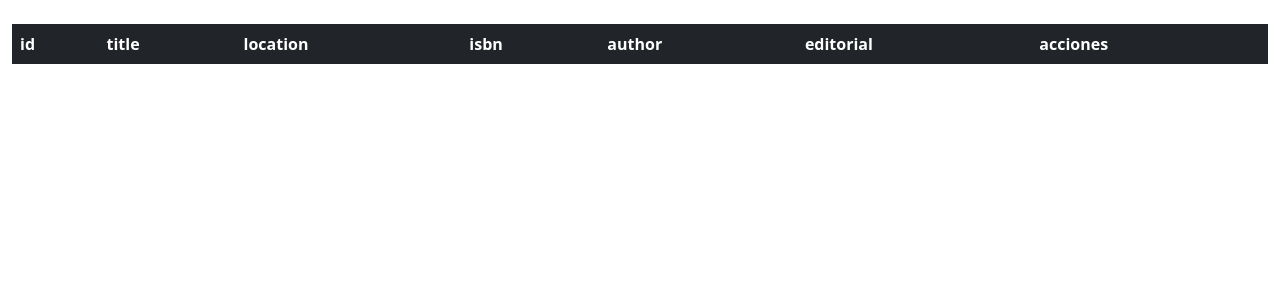
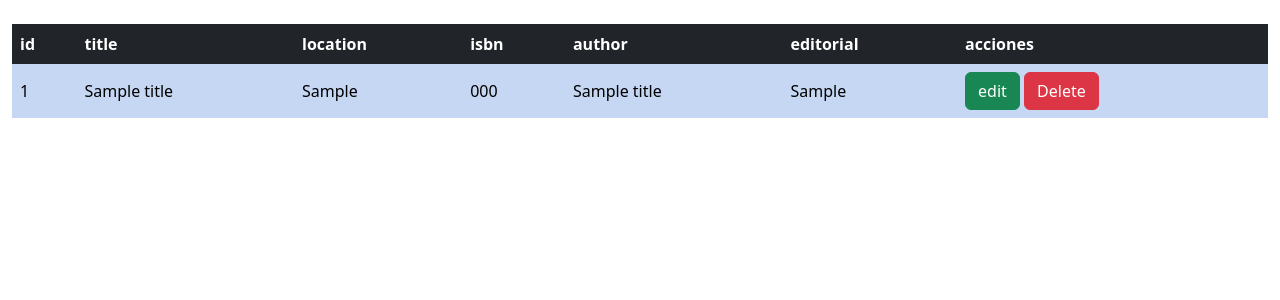
Before and after one commit to tz-tz-tz/dmonzon76, a Flask app: page /Books/books in a window 1280 px wide. Shown: the part 56-356 px from the top of the page. Run offline with Flask 3, Linux system fonts and the light colour scheme; tables that the repository leaves empty or names only in its code hold one stand-in row (values such as "Sample post"); lists and menus that the app fills with data are empty; some libraries are stand-ins or nearby versions.

Commit message:
modificCION 2/9

```diff
--- a/app/app.py
+++ b/app/app.py
@@ -1,40 +1,39 @@
-from flask import Flask
-from flask import render_template
+from flask import Flask, render_template, request, redirect, url_for
 from flask_mysqldb import MySQL
-from flask import request, redirect, url_for
 
 app = Flask(__name__)
 
-#MYSQL connection
+# MYSQL connection
 app.config['MYSQL_HOST'] = 'localhost'
 app.config['MYSQL_USER'] = 'root'
 app.config['MYSQL_PASSWORD'] = ''
-app.config['MYSQL_db'] = 'biblos12'
+app.config['MYSQL_DB'] = 'biblos12'
 mysql = MySQL(app)
 
-#settings
+# Settings
 app.secret_key = 'mysecretkey'
+
 
 @app.route('/')
 def index():
     return render_template('Books/index.html')
 
 
-@app.route('/Books/books')
+@app.route('/Books/books', methods=['GET', 'POST'])
 def books():
     try:
         cur = mysql.connection.cursor()
-        cur.execute('USE biblos12')  # Select the database
+        #cur.execute('USE biblos12')  # Select the database
         cur.execute('SELECT * FROM titles')
         data = cur.fetchall()
-        #print(data)  # For debugging purposes
-        return render_template('Books/books.html')
+        print(data)  # For debugging purposes
+        return render_template('Books/books.html', titles=data)
     except Exception as e:
         # Handle the exception (e.g., log it or return an error page)
         return f"Error: {str(e)}"
 
 
-@app.route("/Books/addbooks", methods=['GET','POST'])
+@app.route("/Books/addbooks", methods=['GET', 'POST'])
 def addbooks():
     if request.method == 'POST':
         title = request.form['title']
@@ -47,47 +46,51 @@ def addbooks():
         return redirect(url_for('index'))
 
 
+@app.route('/edit_book/<id>')
+def edit_book(id):
+    cur = mysql.connection.cursor()
+    cur.execute("SELECT * FROM users WHERE id = %s", (id,))
+    data = cur.fetchall()
+    print(data[0])
+    return render_template('Books/edit_book.html', book = data[0])
+
+@app.route('/update/<id>')
+def update_title(id):
+    if request.method == 'POST':
+        title = request.form['title']
+        location = request.form['location']
+        isbn = request.form['isbn']
+        cur = mysql.connection.cursor()
+        data = cur.fetchall()
+        cur.execute("""
+        UPDATE titles
+        SET title = %s
+            location = %s
+            isbn = %s
+        WHERE id = %s
+        """,(title, location, isbn, id))
+        mysql.connection.commit()
+        print(data)  # For debugging purposes
+        return render_template('Books/books.html', titles=data)
 
 
-@app.route('/edit')
-def edit_book():
-    return render_template('Books/edit_book.html')
-
-
-@app.route('/delete/<string:id>')
+@app.route("/delete_book/<int:id>", methods=['GET', 'POST'])
 def delete_book(id):
     try:
         cur = mysql.connection.cursor()
         cur.execute('USE biblos12')  # Select the database
-        cur.execute('DELETE * FROM titles WHERE id {0}'.format(id))
+        cur.execute('DELETE FROM titles WHERE idtitles = id', (id))
+        mysql.connection.commit()
+
+        # Fetch updated data (if needed)
+        cur.execute('SELECT * FROM titles')
+        data = cur.fetchall()
         print(data)  # For debugging purposes
-        return redirect(url_for('Books/books.html'))
+
+        return render_template('Books/books.html', titles=data)
     except Exception as e:
-    # Handle the exception (e.g., log it or return an error page)
+        # Handle the exception (e.g., log it or return an error page)
         return f"Error: {str(e)}"
-        return 'delete book'
-
-
-
-
-
-
-
-
-
-
-
-
-
-
-
-
-
-
-
-
-
-
 
 
 if __name__ == '__main__':
--- /dev/null
+++ b/app/static/js/main.js
@@ -0,0 +1,13 @@
+const btnDelete = document.querySelectorAll('btn-delete')
+
+if (btnDelete) {
+    const btnArray = Array.from(btnDelete);
+    btnArray.forEach((btn) => {
+        btn.addEventListener('click', () => {
+            if (confirm('Are yuo sure you want to delete it?')) {
+                e.preventDefault();
+            }
+        });
+    });
+
+}
--- a/app/templates/Books/books.html
+++ b/app/templates/Books/books.html
@@ -1,4 +1,6 @@
 {% include 'Books/head.html' %}
+
+{% block content %}
 <div class="table-responsive">
     <table class="table table-striped table-hover table-borderless table-primary align-middle">
         <thead class="table-dark">
@@ -15,19 +17,22 @@
         <tbody class="table-group-divider">
             {% for title in titles %}
             <tr>
-                <td>{{ title['id'] }}</td>
-                <td>{{ title['title'] }}</td>
-                <td>{{ title['location'] }}</td>
-                <td>{{ title['isbn'] }}</td>
-                <td>{{ title['author'] }}</td>
-                <td>{{ title['editorial'] }}</td>
+                <td>{{ title.0 }}</td>
+                <td>{{ title.1 }}</td>
+                <td>{{ title.2 }}</td>
+                <td>{{ title.3 }}</td>
+                <td>{{ title.4 }}</td>
+                <td>{{ title.5 }}</td>
                 <td>
-                    <a href="/edit/{{ title['id'] }}" class="btn btn-success">editar</a>
-                    <a href="/delete/{{ title['id'] }}" class="btn btn-danger">eliminar</a>
+                    <a href="/edit_book/{{title.0}}" class="btn btn-success">edit</a>
+                    <a href="/delete_book/ {{title.0}}"class="btn btn-danger btn-delete">Delete</a>
+
                 </td>
             </tr>
+            <script src="{{url_for('static', filename='js/main.js')}}"></script>
             {% endfor %}
         </tbody>
     </table>
 </div>
 {% include 'Books/footer.html' %}
+{% endblock %}
```
Also changed, not shown: app/templates/Books/edit_book.html (+4 -4 lines).
